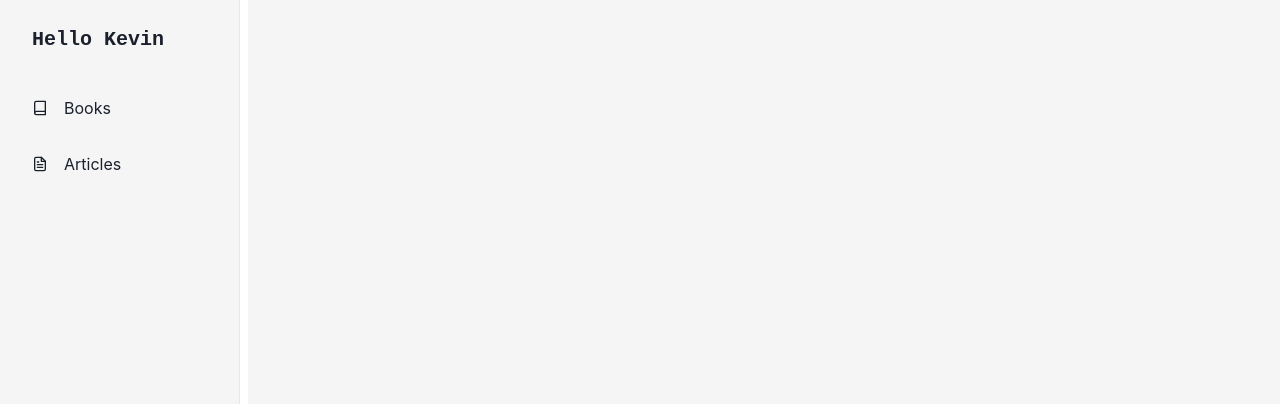
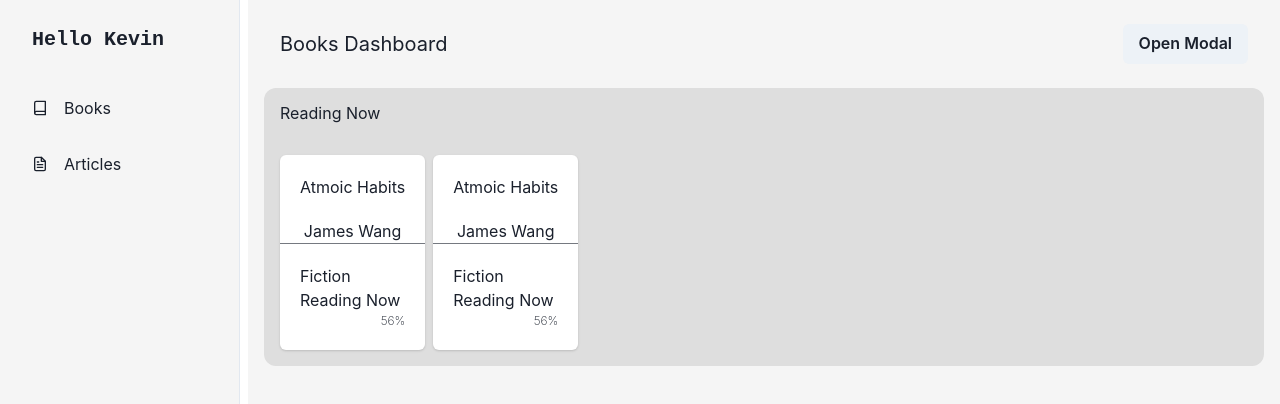
Before and after one commit to rutunjp/reading-dashboard, a Next.js app: page / in a window 1280 px wide. Shown: the top 404 px of the page. Built offline with nearby package versions, Linux system fonts and the light colour scheme.

Commit message:
add BooksDashboard to index.js

```diff
--- a/src/pages/index.js
+++ b/src/pages/index.js
@@ -7,17 +7,16 @@ import {
   Button,
   HStack,
 } from '@chakra-ui/react'
-
+import BooksDashboard from '@/components/booksDashboard'
 export default function Home() {
   return (
     <ChakraProvider>
       <HStack align={'start'}>
         <Sidebar />
-        <Container
-          maxW={'100%'}
-          minH={'100vh'}
-          backgroundColor="#f5f5f5"
-        ></Container>
+
+        <Container maxW={'100%'} minH={'100vh'} backgroundColor="#f5f5f5">
+          <BooksDashboard />
+        </Container>
       </HStack>
     </ChakraProvider>
   )
```
